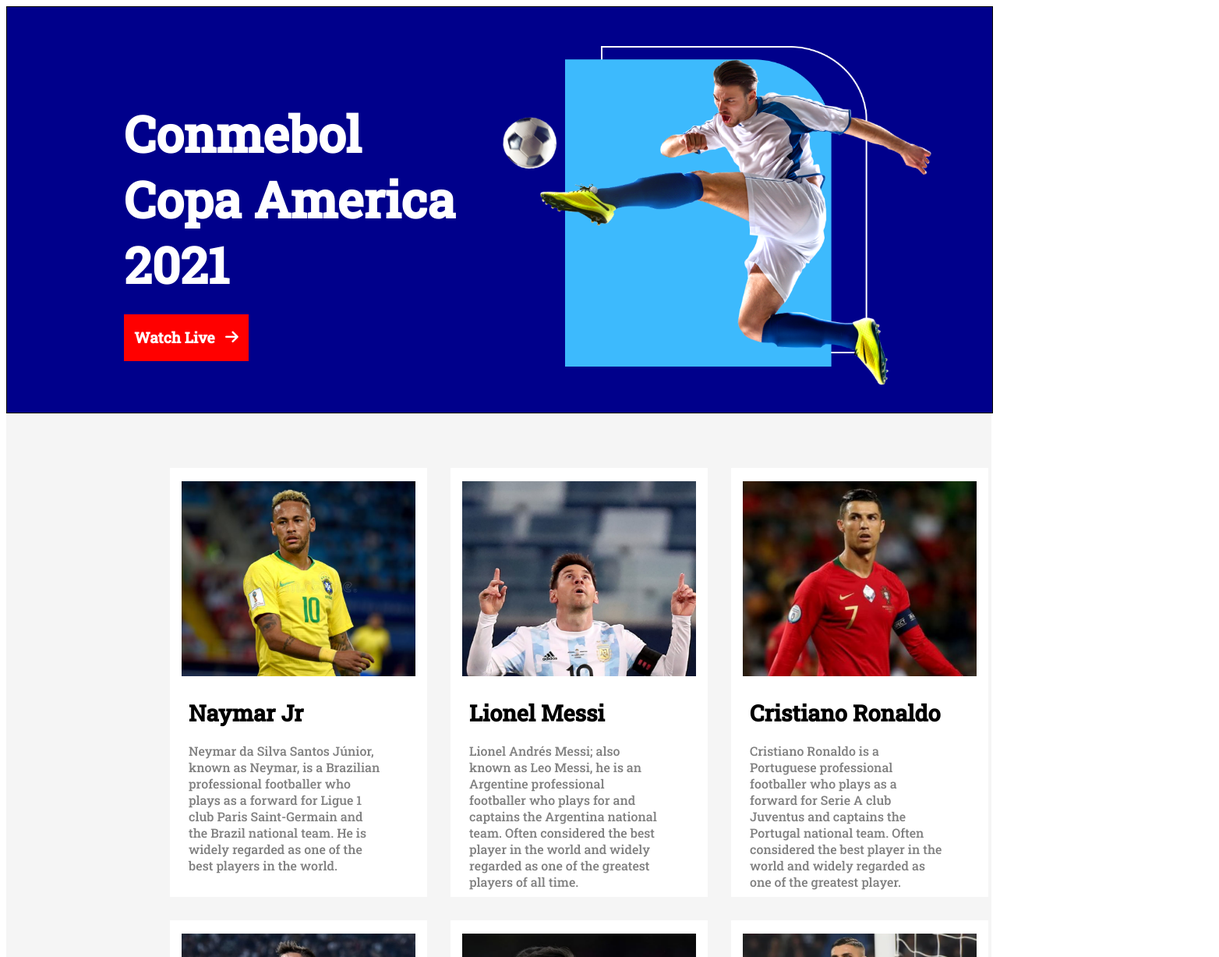
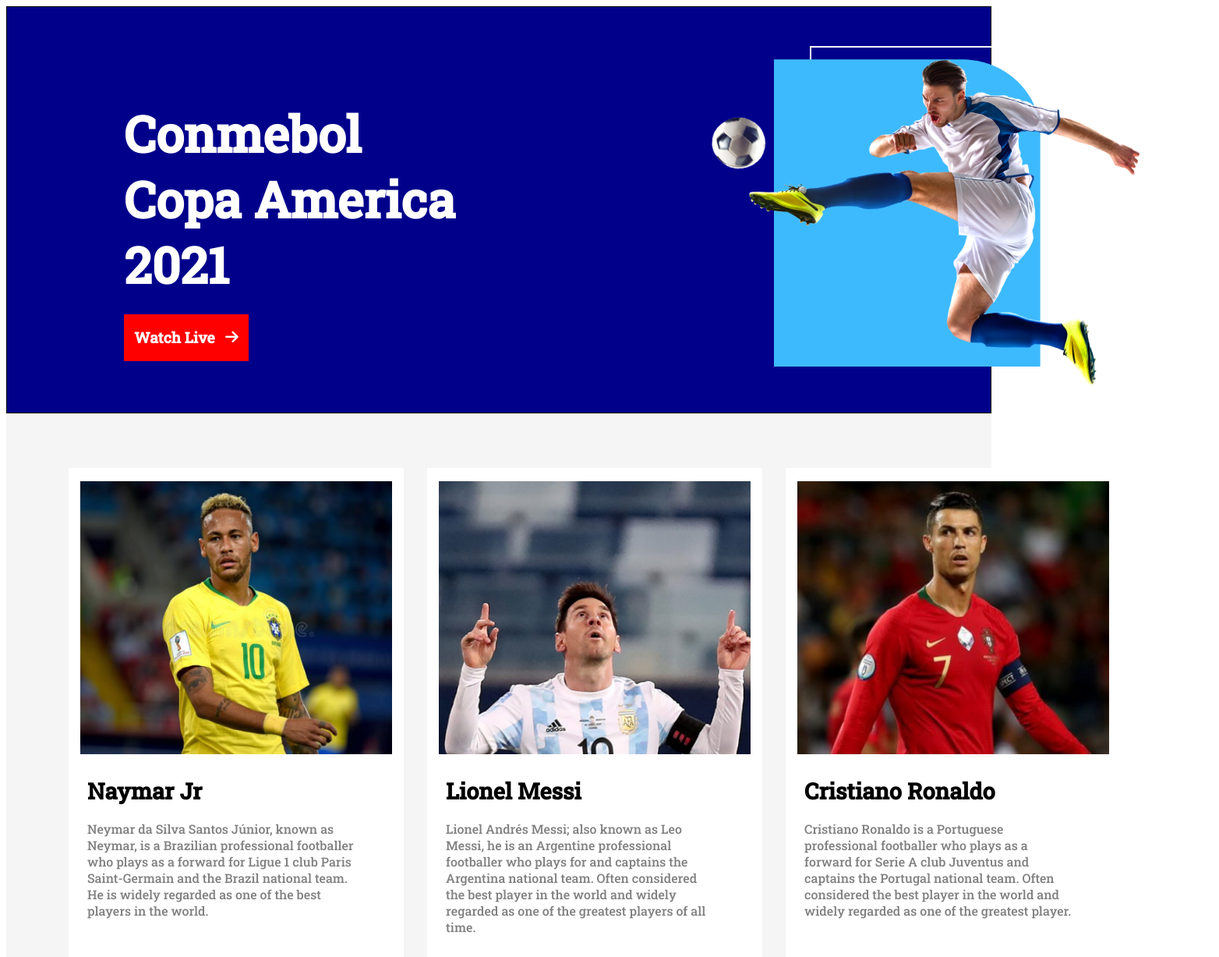
Before and after one commit to MominulHaque8/responsive-football, a plain HTML site: page index.html in a window 1280 px wide. Shown: the top 1227 px of the page at 78% size, 1564 px wide, since content can reach past the window. Drawn offline with Linux system fonts and the light colour scheme.

Commit message:
first commit

```diff
--- a/styles/style.css
+++ b/styles/style.css
@@ -12,8 +12,8 @@ font-family: 'Roboto Slab', serif;
 
 .banner{
 display: grid;
-grid-template-columns: repeat(2, 1fr);
-width: 100%;
+grid-template-columns: 900px auto;
+/* width: 100%; */
 height: 520px;
 background-color:darkblue;
 border: 1px solid;
@@ -55,27 +55,27 @@ main{
 
 .blog{
 display: grid;
-grid-template-columns: 360px 360px auto;
+grid-template-columns: 460px 460px auto;
 grid-row-gap: 30px;
 padding-top: 70px;
-padding-left: 210px;
+padding-left: 80px;
 }
 
 .player-blog{
-  width: 330px;
-  height: 550px;
+  width: 430px;
+  height: 650px;
   background-color: white;
 }
 
 .player img{
-width: 300px;
-height: 250px;
+width: 400px;
+height: 350px;
 margin-top: -33px;
 margin-left: 15px;
 }
 
 .blog-info{
-width: 250px;
+width: 350px;
 margin-left: 24px;
 }
 
```
